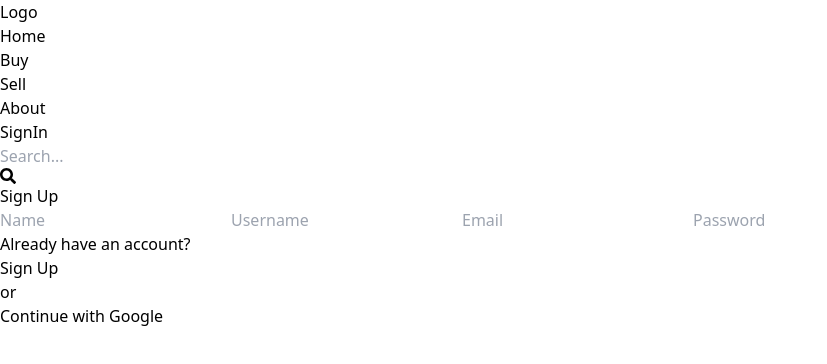
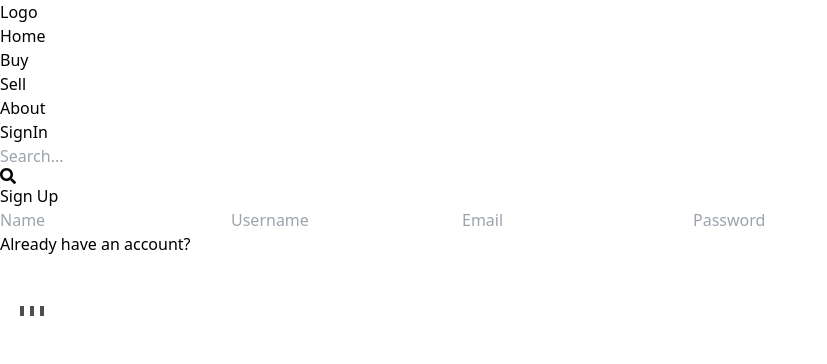
Before and after one commit to Deepak91168/vtrade, a React (Vite) app in the folder vtrade-frontend/: page /sign-up in a window 1280 px wide. Shown: the top 364 px of the page, without its empty margins (0-827 px from the left). Built offline with nearby package versions, Linux system fonts and the light colour scheme; no server answers.

Commit message:
Added Loader to signUp

```diff
--- a/vtrade-frontend/package.json
+++ b/vtrade-frontend/package.json
@@ -19,6 +19,7 @@
     "react": "^18.2.0",
     "react-dom": "^18.2.0",
     "react-icons": "^4.12.0",
+    "react-loader-spinner": "^5.4.5",
     "react-router-dom": "^6.19.0",
     "three": "^0.158.0"
   },
--- /dev/null
+++ b/vtrade-frontend/src/assets/styles/commonClasses.jsx
@@ -0,0 +1,3 @@
+//? Desc: Common classes for styling form inputs
+export const formInputClass =
+  "p-4 mb-4 border-slate-800 border-b-[2px] bg-transparent focus:bg-slate-900 focus:outline-none focus:border-white focus:border-b-[2px] text-sm sm:text-sm hover:border-b-[2px] hover:border-slate-500";
--- a/vtrade-frontend/src/components/three/MainModel.jsx
+++ b/vtrade-frontend/src/components/three/MainModel.jsx
@@ -47,7 +47,7 @@ export const MainModel = () => {
       </mesh>
       {/* rotation={[0,degreesToRadians(60),0] */}
       <mesh castShadow rotation={[0,degreesToRadians(80),0]}>
-        <Model scale={0.6} />
+        {/* <Model scale={0.6} /> */}
       </mesh>
 
       <ambientLight intensity={0.1} color={"white"} />
--- a/vtrade-frontend/src/pages/authentication/SignIn.jsx
+++ b/vtrade-frontend/src/pages/authentication/SignIn.jsx
@@ -3,26 +3,55 @@ import Layout from "../../components/common/Layout";
 import { Link } from "react-router-dom";
 import { useState } from "react";
 import { useNavigate } from "react-router-dom";
-
-const inputClass =
-  "p-4 mb-4 border-slate-800 border-b-[2px] bg-transparent focus:bg-slate-900 focus:outline-none focus:border-white focus:border-b-[2px] text-sm sm:text-sm hover:border-b-[2px] hover:border-slate-500";
+import axios from "axios";
+import { formInputClass } from "../../assets/styles/commonClasses";
 
 export const SignIn = () => {
   const navigate = useNavigate();
+
+  //State Handling form Login Data
   const [userData, setUserData] = useState({
     email: "",
     password: "",
   });
+
   const [error, setError] = useState(null);
   const [loading, setLoading] = useState(false);
+
+  //Handling form Submit
   const handeleSubmit = async (e) => {
     e.preventDefault();
-    console.log(userData);
+    //API Call Backend API URL: http://localhost:3000/api/auth/login [For login]
+
+    try {
+      setLoading(true);
+      const response = await axios.post(
+        "http://localhost:3000/api/auth/login",
+        JSON.stringify(userData),
+        {
+          headers: {
+            "Content-Type": "application/json",
+          },
+          withCredentials: true,
+        }
+      );
+      const data = await response.data;
+      console.log(data);
+      setLoading(false);
+      setError(null);
+      navigate("/");
+    } catch (error) {
+      setLoading(false);
+      setError(error.message);
+    }
   };
+
+  //Handling form Input
   const onChangeHandler = (e) => {
     setUserData({ ...userData, [e.target.id]: e.target.value });
     console.log(userData);
   };
+
   return (
     <Layout>
       <div className="max-w-2xl px-6 rounded-md p-4 mx-auto pt-20">
@@ -31,49 +60,34 @@ export const SignIn = () => {
         </h1>
 
         <form onSubmit={handeleSubmit} className="text-white flex flex-col">
-          {/* <input
-            id="name"
-            onChange={onChangeHandler}
-            className={inputClass}
-            type="text"
-            placeholder="Name"
-          />
-          <input
-            id="username"
-            onChange={onChangeHandler}
-            className={inputClass}
-            type="text"
-            placeholder="Username"
-          /> */}
           <input
             id="email"
             onChange={onChangeHandler}
-            className={inputClass}
+            className={formInputClass}
             placeholder="Email"
             type="email"
           />
           <input
             id="password"
             onChange={onChangeHandler}
-            className={inputClass}
+            className={formInputClass}
             placeholder="Password"
             type="password"
           />
           <div>
             <div className="flex justify-between">
               <h1 className="text-[0.7rem] text-slate-300 mt-2 hover:text-white cursor-pointer">
-                <Link to="/sign-up">Don't have an account?</Link>
+                <Link to="/sign-up">Don&apos;t have an account?</Link>
               </h1>
               <h1 className="text-[0.7rem] text-red-500 mt-2 ">
                 {error ? `Try Again!  *${error}` : null}
               </h1>
             </div>
             <button
-              // disabled={loading}
+              disabled={loading}
               className={`mt-4 font-thin rounded-sm border-slate-800 text-white w-full pt-4 pb-4 border-[2px] text-[0.7rem] hover:border-slate-600 hover:font-medium`}
             >
-              Log In
-              {/* {loading ? "Loading..." : "Sign Up"} */}
+              {loading ? "Loading..." : "Log In"}
             </button>
             <p className="text-center text-[12px] text-slate-400 mt-2"> or </p>
             <button className="mt-2 font-thin rounded-sm border-slate-800 text-white w-full pt-4 pb-4 border-[2px] text-[0.7rem] hover:border-slate-600 hover:font-medium">
--- a/vtrade-frontend/src/pages/authentication/SignUp.jsx
+++ b/vtrade-frontend/src/pages/authentication/SignUp.jsx
@@ -3,24 +3,28 @@ import { Link } from "react-router-dom";
 import { useState } from "react";
 import { useNavigate } from "react-router-dom";
 import axios from "axios";
-
-const inputClass =
-  "p-4 mb-4 border-slate-800 border-b-[2px] bg-transparent focus:bg-slate-900 focus:outline-none focus:border-white focus:border-b-[2px] text-sm sm:text-sm hover:border-b-[2px] hover:border-slate-500";
+import { formInputClass } from "../../assets/styles/commonClasses";
+import { LineWave } from "react-loader-spinner";
 export const SignUp = () => {
   const navigate = useNavigate();
+
+  //State Handling form SignUp Data
   const [userData, setUserData] = useState({
     name: "",
     username: "",
     email: "",
     password: "",
   });
+
   const [error, setError] = useState(null);
   const [loading, setLoading] = useState(false);
+
   const onChangeHandler = (e) => {
     setUserData({ ...userData, [e.target.id]: e.target.value });
   };
   const handeleSubmit = async (e) => {
     e.preventDefault();
+    // API Call Backend API URL: http://localhost:3000/api/auth/signup [For signUp]
     try {
       setLoading(true);
       const response = await axios.post(
@@ -54,28 +58,28 @@ export const SignUp = () => {
           <input
             id="name"
             onChange={onChangeHandler}
-            className={inputClass}
+            className={formInputClass}
             type="text"
             placeholder="Name"
           />
           <input
             id="username"
             onChange={onChangeHandler}
-            className={inputClass}
+            className={formInputClass}
             type="text"
             placeholder="Username"
           />
           <input
             id="email"
             onChange={onChangeHandler}
-            className={inputClass}
+            className={formInputClass}
             placeholder="Email"
             type="email"
           />
           <input
             id="password"
             onChange={onChangeHandler}
-            className={inputClass}
+            className={formInputClass}
             placeholder="Password"
             type="password"
           />
@@ -88,16 +92,39 @@ export const SignUp = () => {
                 {error ? `Try Again!  *${error}` : null}
               </h1>
             </div>
+            {loading ? (
+              <div>
                 <button
                   disabled={loading}
                   className={`mt-4 font-thin  rounded-sm border-slate-800 text-white w-full pt-4 pb-4 border-[2px] text-[0.7rem] hover:border-slate-600 hover:font-medium`}
                 >
-              {loading ? "Loading..." : "Sign Up"}
+                  Sign Up
                 </button>
-            <p className="text-center text-[10px] text-slate-400 mt-2"> or </p>
+                <p className="text-center text-[10px] text-slate-400 mt-2">
+                  {" "}
+                  or{" "}
+                </p>
                 <button className="mt-2 font-thin rounded-sm border-slate-800 text-white w-full pt-4 pb-4 border-[2px] text-[0.7rem] hover:border-slate-600 hover:font-medium">
                   Continue with Google
                 </button>
+              </div>
+            ) : (
+              <div className="w-full flex justify-center items-center">
+                <LineWave
+                  className="text-center border-2"
+                  height="100"
+                  width="100"
+                  color="#4fa94d"
+                  ariaLabel="line-wave"
+                  wrapperStyle={{}}
+                  wrapperClass=""
+                  visible={true}
+                  firstLineColor="#4e4d4f"
+                  middleLineColor="#4e4d4f"
+                  lastLineColor="#4e4d4f"
+                />
+              </div>
+            )}
           </div>
         </form>
       </div>
```
Also changed, not shown: 2 other files (tests, documents, lock files or other folders). Lines whose indentation alone changed are shown as unchanged.
